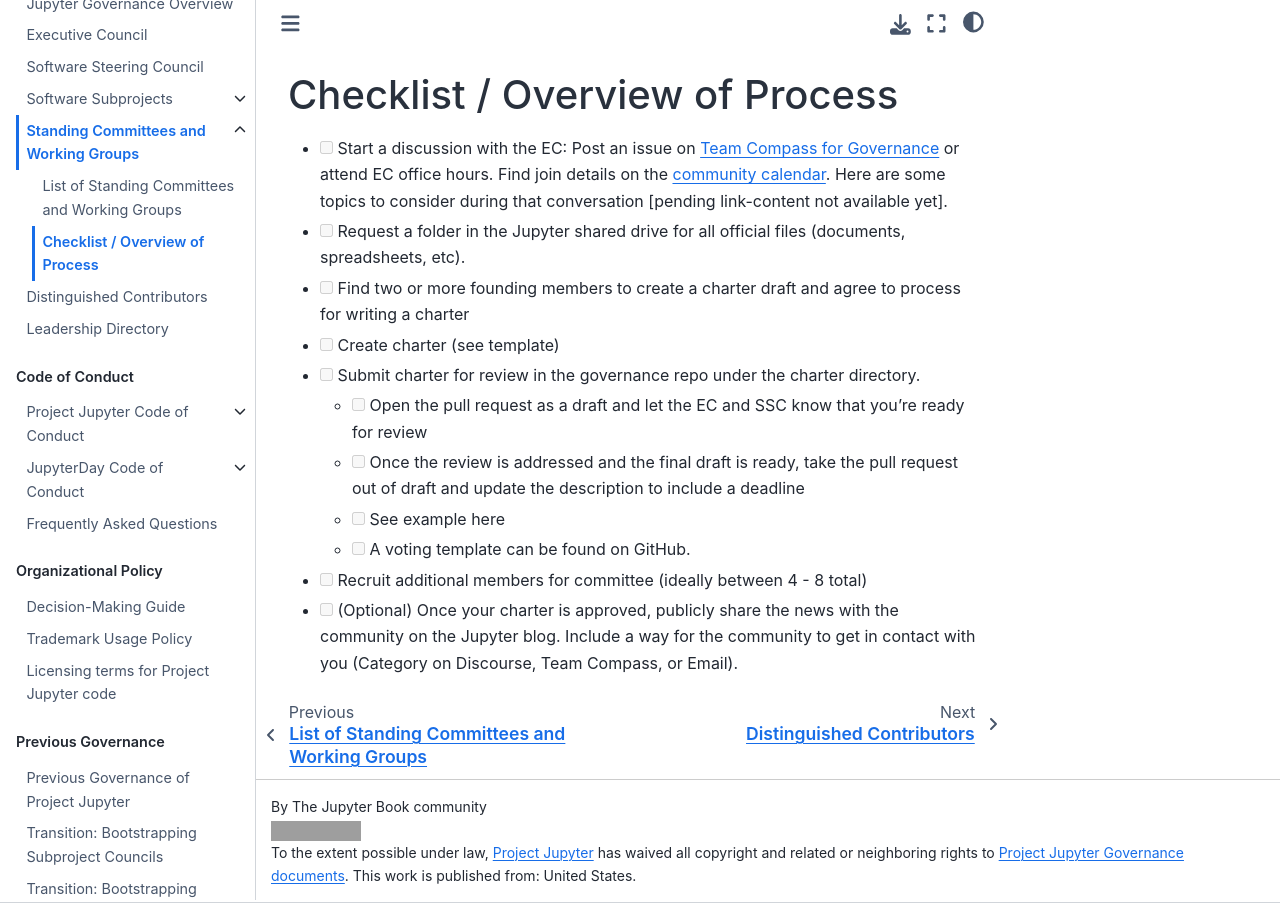
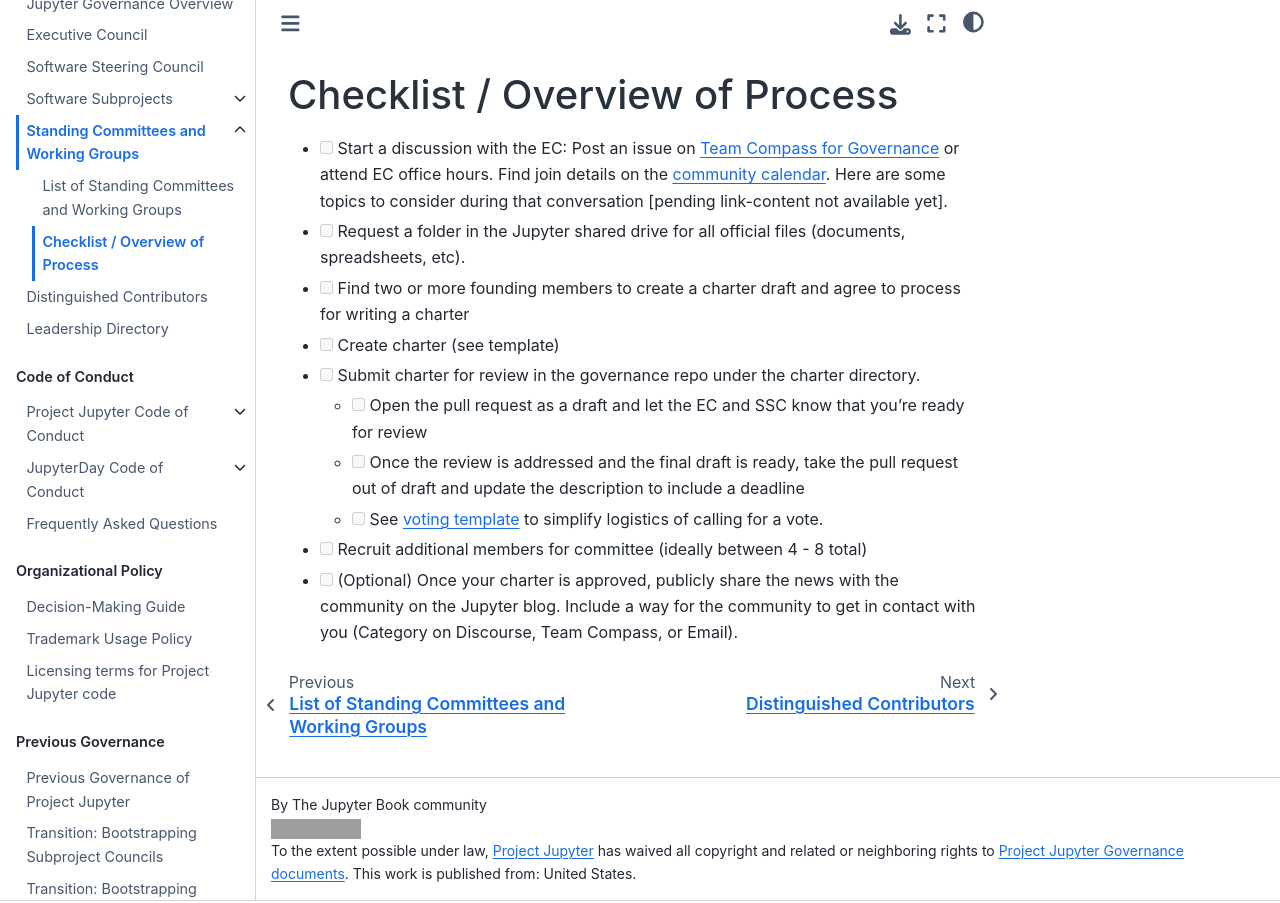
Before and after one commit to jupyter/governance, a Jupyter Book: the page built from founding_new_standing_committees_and_working_groups.md, in a window 1280 px wide. Built offline with Jupyter Book 1.0.4 settings and Sphinx 7.4.7 and the Sphinx Book theme 1.1.4, drawn with Linux system fonts in a browser that asks for light colours; pages that are not in the unit, such as notebooks, are missing from menus; grey boxes are pictures that could not be loaded.

Commit message:
Update founding_new_standing_committees_and_working_groups.md

```diff
--- a/founding_new_standing_committees_and_working_groups.md
+++ b/founding_new_standing_committees_and_working_groups.md
@@ -6,7 +6,6 @@
 - [ ] Submit charter for review in the governance repo under the charter directory.
   - [ ] Open the pull request as a draft and let the EC and SSC know that you’re ready for review
   - [ ] Once the review is addressed and the final draft is ready, take the pull request out of draft and update the description to include a deadline
-  - [ ] See example here
-  - [ ] A voting template can be found on GitHub.
+  - [ ] See [voting template](https://github.com/jupyter/governance/pull/185) to simplify logistics of calling for a vote.
 - [ ] Recruit additional members for committee (ideally between 4 - 8 total)
 - [ ] (Optional) Once your charter is approved, publicly share the news with the community on the Jupyter blog. Include a way for the community to get in contact with you (Category on Discourse, Team Compass, or Email).
```
